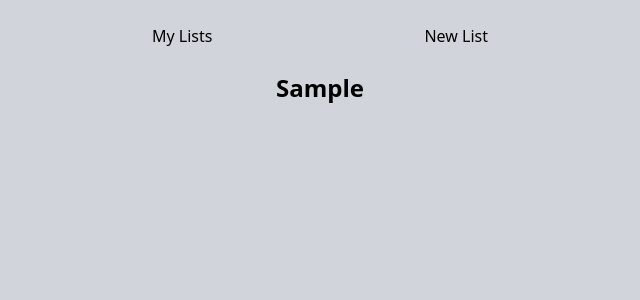
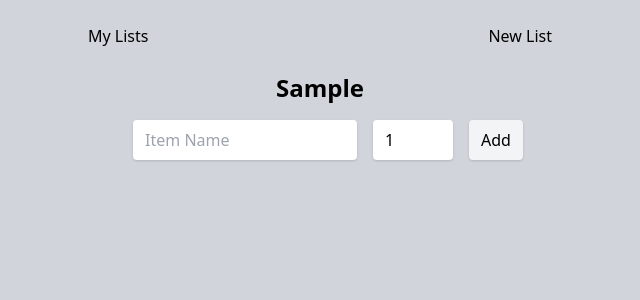
Before and after one commit to Digital-Masterpiece/grocerieslist.app, a Vue app: page /new in a window 1280 px wide. Both pictures are taken after typing "Sample" into the empty fields and a click on the button "Create". Shown: the top 300 px of the page, without its empty margins (320-960 px from the left). Built offline with nearby package versions, Linux system fonts and the light colour scheme.

Commit message:
item addition

```diff
--- a/src/App.vue
+++ b/src/App.vue
@@ -27,6 +27,6 @@ export default {
 
 <style lang="scss">
 .main {
-  @apply p-6 w-full max-w-sm mx-auto;
+  @apply p-6 w-full max-w-lg mx-auto;
 }
 </style>
--- a/src/assets/main.css
+++ b/src/assets/main.css
@@ -7,5 +7,5 @@ html {
 }
 
 h1 {
-    @apply text-2xl font-bold text-center;
+    @apply text-2xl font-bold text-center mb-4;
 }
--- a/src/classes/Item.js
+++ b/src/classes/Item.js
@@ -1,12 +1,14 @@
+import { v4 as uuidv4 } from 'uuid'
+
 export default class Item {
-  constructor (id, name, quantity, checked) {
+  constructor (name, quantity) {
     // Created and updated timestamps default to creation time.
     const now = new Date().getTime()
 
-    this.id = id
+    this.id = uuidv4()
     this.name = name
     this.quantity = quantity
-    this.checked = checked
+    this.checked = false
     this.created = now
     this.updated = now
     this.deleted = null
--- a/src/classes/List.js
+++ b/src/classes/List.js
@@ -1,6 +1,8 @@
+import { v4 as uuidv4 } from 'uuid'
+
 export default class List {
   constructor (name, items) {
-    this.id = null
+    this.id = uuidv4()
     this.name = name
     this.items = items
   }
--- a/src/components/AppHeader.vue
+++ b/src/components/AppHeader.vue
@@ -12,7 +12,7 @@
   @apply grid place-items-center;
 
   &__container {
-    @apply flex justify-between w-full max-w-sm p-6 pb-0;
+    @apply flex justify-between w-full max-w-lg p-6 pb-0;
   }
 }
 </style>
--- a/src/store/index.js
+++ b/src/store/index.js
@@ -1,5 +1,4 @@
 import { createStore } from 'vuex'
-import { v4 as uuidv4 } from 'uuid'
 
 export default createStore({
   state: {
@@ -15,7 +14,6 @@ export default createStore({
       }
     },
     createList (state, list) {
-      list.id = uuidv4()
       state.lists.push(list)
     },
     updateList (state, list) {
--- a/src/views/List.vue
+++ b/src/views/List.vue
@@ -1,21 +1,77 @@
 <template>
   <div v-if="list">
     <h1>{{ list.name }}</h1>
+
+    <form class="new-item" @submit.prevent="addItemToList">
+      <label for="name" class="sr-only">Item Name</label>
+      <input v-model="name" required
+             class="new-item__input"
+             type="text" id="name" placeholder="Item Name"/>
+
+      <label for="quantity" class="sr-only">Quantity</label>
+      <input v-model="quantity" required
+             class="new-item__input new-item__input--number"
+             min="1" max="2147483647"
+             type="number" id="quantity"/>
+
+      <button type="submit" class="new-item__button">Add</button>
+    </form>
+
     <div v-for="item in list.items" :key="item.id">
-
+      ({{ item.quantity }}) {{ item.name }}
     </div>
   </div>
 </template>
 
 <script>
+import Item from '@/classes/Item.js'
+
 export default {
   data () {
     return {
-      list: null
+      list: null,
+      name: null,
+      quantity: 1
+    }
+  },
+  methods: {
+    addItemToList () {
+      const item = new Item(this.name, this.quantity)
+      this.list.items.push(item)
+      this.$store.dispatch('updateList', this.list).then(() => {
+        this.name = null
+        this.quantity = 1
+      })
+    },
+    retrieveList () {
+      this.list = this.$store.getters.getListFromId(this.$route.params.id)
     }
   },
   mounted () {
-    this.list = this.$store.getters.getListFromId(this.$route.params.id)
+    this.retrieveList()
+    console.log(this.list)
   }
 }
 </script>
+
+<style lang="scss">
+.new-item {
+  @apply flex justify-center items-center space-x-4;
+
+  &__input {
+    @apply w-56 bg-white px-3 py-2 rounded shadow outline-none;
+
+    &--number {
+      @apply w-20;
+    }
+  }
+
+  &__button {
+    @apply bg-gray-100 px-3 py-2 rounded shadow transition duration-200 ease-in-out;
+
+    &:hover, &:focus {
+      @apply bg-green-100;
+    }
+  }
+}
+</style>
--- a/src/views/New.vue
+++ b/src/views/New.vue
@@ -3,7 +3,7 @@
     <form class="new-list__form" @submit.prevent="createList">
       <div class="new-list__container">
         <label for="name" class="sr-only">List Name</label>
-        <input v-model="name"
+        <input v-model="name" required
                class="new-list__input"
                type="text" id="name" placeholder="List Name">
 
@@ -14,7 +14,7 @@
 </template>
 
 <script>
-import List from '@/classes/List'
+import List from '@/classes/List.js'
 
 export default {
   data () {
@@ -47,7 +47,7 @@ export default {
   }
 
   &__input {
-    @apply bg-white px-3 py-2 rounded-l outline-none;
+    @apply w-56 bg-white px-3 py-2 rounded-l outline-none;
   }
 
   &__button {
```
